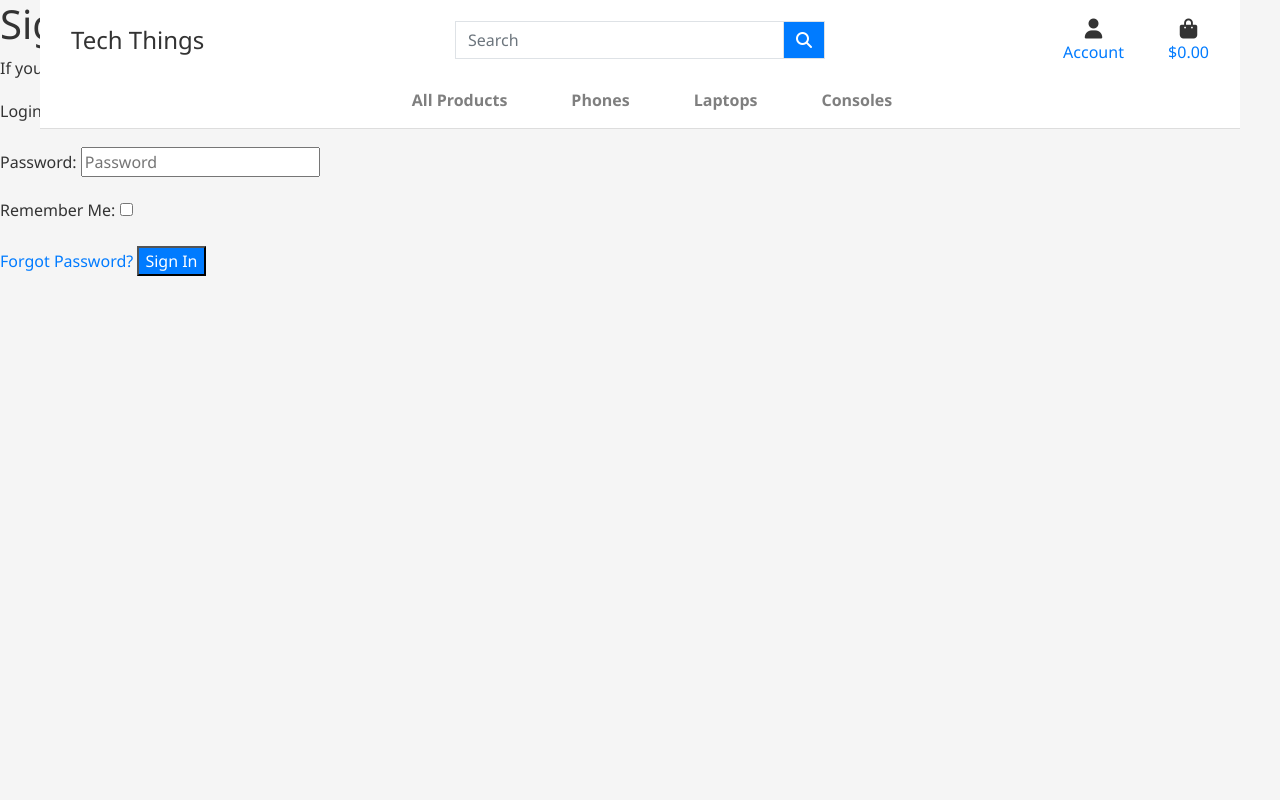
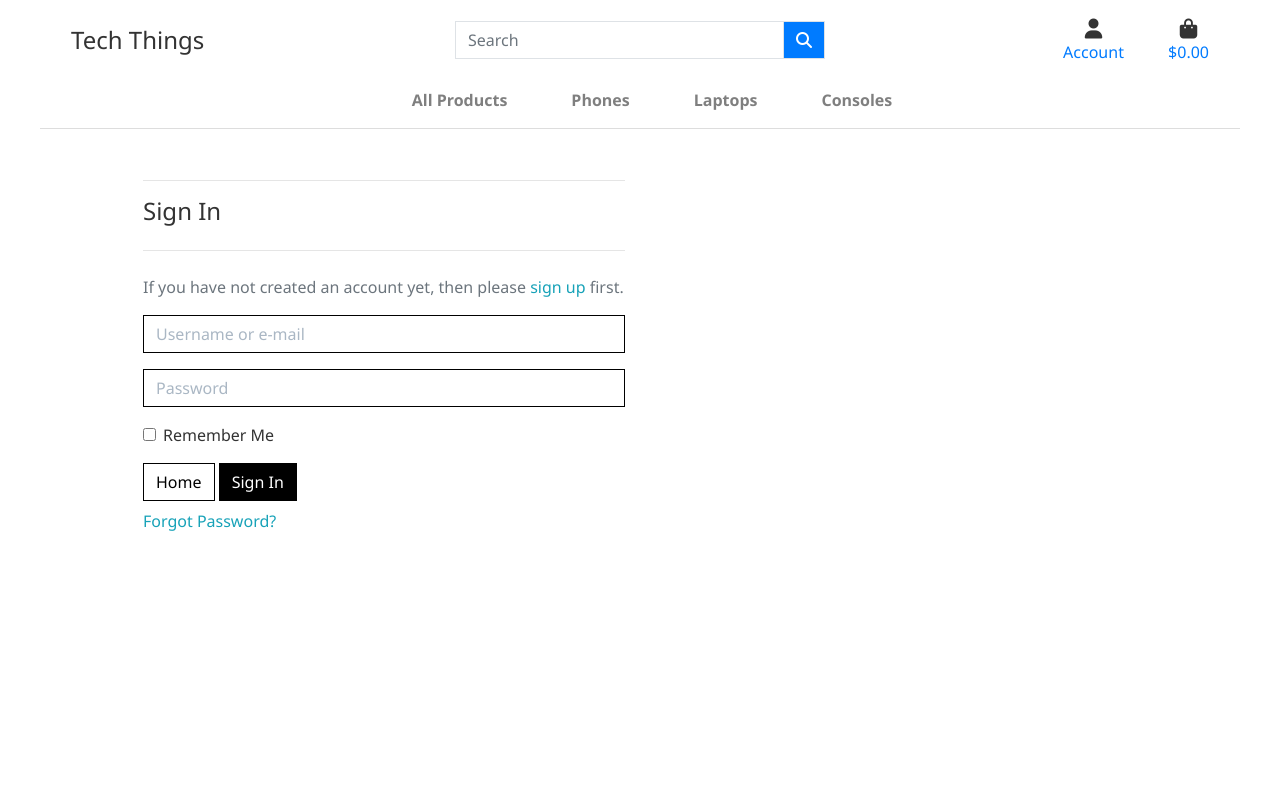
Before and after one commit to Code-Institute-Submissions/project-5-tech-things-ecommerce, a Django app: page /accounts/login/ in a window 1280 px wide. Run offline with Django 3.2, Linux system fonts and the light colour scheme; some libraries are stand-ins or nearby versions.

Commit message:
Add profile form, views and updated template

```diff
--- a/profiles/models.py
+++ b/profiles/models.py
@@ -13,12 +13,12 @@ class UserProfile(models.Model):
     """
     user = models.OneToOneField(User, on_delete=models.CASCADE)
     default_phone_number = models.CharField(max_length=20, null=True, blank=True)
-    default_country = CountryField(blank_label='Country *', null=True, blank=True)
-    default_postcode = models.CharField(max_length=20, null=True, blank=True)
-    default_town_or_city = models.CharField(max_length=40, null=True, blank=True)
     default_street_address1 = models.CharField(max_length=80, null=True, blank=True)
     default_street_address2 = models.CharField(max_length=80, null=True, blank=True)
+    default_town_or_city = models.CharField(max_length=40, null=True, blank=True)
     default_county = models.CharField(max_length=80, null=True, blank=True)
+    default_postcode = models.CharField(max_length=20, null=True, blank=True)
+    default_country = CountryField(blank_label='Country', null=True, blank=True)
 
     def __str__(self):
         return self.user.username
--- a/static/css/base.css
+++ b/static/css/base.css
@@ -170,6 +170,60 @@ a.category-badge > span.badge:hover {
     overflow-y: auto;
 }
 
+/* Allauth form formatting */
+
+.allauth-form-inner-content p {
+    margin-top: 1.5rem; /* mt-4 */
+    color: #6c757d; /* text-secondary */
+}
+
+.allauth-form-inner-content input {
+    border-color: #000;
+    border-radius: 0;
+}
+
+.allauth-form-inner-content label:not([for='id_remember']) {
+    display: none;
+}
+
+.allauth-form-inner-content input::placeholder {
+    color: #aab7c4;
+}
+
+.allauth-form-inner-content button,
+.allauth-form-inner-content input[type='submit'] {
+	/* btn */
+	display: inline-block;
+    font-weight: 400;
+    color: #fff;
+    text-align: center;
+    vertical-align: middle;
+    -webkit-user-select: none;
+    -moz-user-select: none;
+    -ms-user-select: none;
+    user-select: none;
+    background-color: #000;
+    border: 1px solid #000;
+    padding: .375rem .75rem;
+    font-size: 1rem;
+    line-height: 1.5;
+    border-radius: 0;
+
+    /* standard bootstrap btn transitions */
+    transition: color .15s ease-in-out,background-color .15s ease-in-out,border-color .15s ease-in-out,box-shadow .15s ease-in-out;
+}
+
+.allauth-form-inner-content button:hover,
+.allauth-form-inner-content input[type='submit']:hover {
+	color: #fff;
+    background-color: #222;
+    border-color: #222;
+}
+
+.allauth-form-inner-content a {
+	color: #17a2b8; /* text-info */
+}
+
 /* -------------------------------- Media Queries */
 
 /* Slightly larger container on xl screens */
--- a/templates/allauth/account/account_inactive.html
+++ b/templates/allauth/account/account_inactive.html
@@ -4,8 +4,10 @@
 
 {% block head_title %}{% trans "Account Inactive" %}{% endblock %}
 
-{% block content %}
-<h1>{% trans "Account Inactive" %}</h1>
+{% block inner_content %}
+<hr>
+<h2 class="logo-font mb-4">{% trans "Account Inactive" %}</h2>
+<hr>
 
 <p>{% trans "This account is inactive." %}</p>
 {% endblock %}
--- a/templates/allauth/account/base.html
+++ b/templates/allauth/account/base.html
@@ -1 +1,15 @@
 {% extends "base.html" %}
+
+{% block content %}
+    <div class="container header-container">
+        <div class="overlay"></div>
+        <div class="row">
+            <div class="col-12 col-md-6">
+                <div class="allauth-form-inner-content">
+                    {% block inner_content %}
+                    {% endblock %}
+                </div>
+            </div>
+        </div>
+    </div>
+{% endblock %}
--- a/templates/allauth/account/email_confirm.html
+++ b/templates/allauth/account/email_confirm.html
@@ -6,8 +6,10 @@
 {% block head_title %}{% trans "Confirm E-mail Address" %}{% endblock %}
 
 
-{% block content %}
-<h1>{% trans "Confirm E-mail Address" %}</h1>
+{% block inner_content %}
+<hr>
+<h2 class="logo-font mb-4">{% trans "Confirm E-mail Address" %}</h2>
+<hr>
 
 {% if confirmation %}
 
--- a/templates/allauth/account/login.html
+++ b/templates/allauth/account/login.html
@@ -5,9 +5,11 @@
 
 {% block head_title %}{% trans "Sign In" %}{% endblock %}
 
-{% block content %}
+{% block inner_content %}
 
-<h1>{% trans "Sign In" %}</h1>
+<hr>
+<h2 class="logo-font mb-4">{% trans "Sign In" %}</h2>
+<hr>
 
 {% get_providers as socialaccount_providers %}
 
@@ -35,12 +37,15 @@ for a {{ site_name }} account and sign in below:{% endblocktrans %}</p>
 
 <form class="login" method="POST" action="{% url 'account_login' %}">
   {% csrf_token %}
-  {{ form.as_p }}
+  {{ form|crispy }}
   {% if redirect_field_value %}
   <input type="hidden" name="{{ redirect_field_name }}" value="{{ redirect_field_value }}" />
   {% endif %}
-  <a class="button secondaryAction" href="{% url 'account_reset_password' %}">{% trans "Forgot Password?" %}</a>
+  <a class="btn btn-outline-black rounded-0" href="{% url 'home' %}">Home</a>
   <button class="primaryAction" type="submit">{% trans "Sign In" %}</button>
+  <p class="mt-2">
+    <a class="button secondaryAction" href="{% url 'account_reset_password' %}">{% trans "Forgot Password?" %}</a>
+  </p>
 </form>
 
 {% endblock %}
--- a/templates/allauth/account/password_reset_done.html
+++ b/templates/allauth/account/password_reset_done.html
@@ -5,8 +5,10 @@
 
 {% block head_title %}{% trans "Password Reset" %}{% endblock %}
 
-{% block content %}
-    <h1>{% trans "Password Reset" %}</h1>
+{% block inner_content %}
+    <hr>
+    <h2 class="logo-font mb-4">{% trans "Password Reset" %}</h2>
+    <hr>
 
     {% if user.is_authenticated %}
     {% include "account/snippets/already_logged_in.html" %}
--- a/templates/base.html
+++ b/templates/base.html
@@ -73,7 +73,7 @@
                   {% if request.user.is_superuser %}
                     <a href="" class="dropdown-item">Product Management</a>
                   {% endif %}
-                  <a href="" class="dropdown-item">My Profile</a>
+                  <a href="{% url 'profile' %}" class="dropdown-item">My Profile</a>
                   <a href="{% url 'account_logout' %}">Logout</a>
                 {% else %}
                   <a href="{% url 'account_signup' %}" class="dropdown-item">Register</a>
--- a/templates/includes/toasts/toast_success.html
+++ b/templates/includes/toasts/toast_success.html
@@ -14,7 +14,7 @@
                 <hr class="mt-1 mb-3">
             </div>
         </div>
-        {% if grand_total %}
+        {% if grand_total and not on_profile_page %}
             <p class="logo-font bg-white text-black py-1">Your Bag ({{ product_count }})</p>
             <div class="bag-notification-wrapper">
                 {% for item in bag_items %}
```
Also changed, not shown: profiles/forms.py (added, +34 -0 lines), profiles/static/profiles/css/profile.css (+16 -0 lines), profiles/static/profiles/js/countryfield.js (added, +12 -0 lines), profiles/templates/profiles/profile.html (+19 -0 lines), profiles/views.py (+20 -2 lines), templates/allauth/account/email.html (+5 -3 lines), templates/allauth/account/logout.html (+5 -3 lines), templates/allauth/account/password_change.html (+6 -3 lines), templates/allauth/account/password_reset.html (+6 -3 lines), templates/allauth/account/password_reset_from_key.html (+6 -3 lines), templates/allauth/base.html (line endings or trailing spaces).
